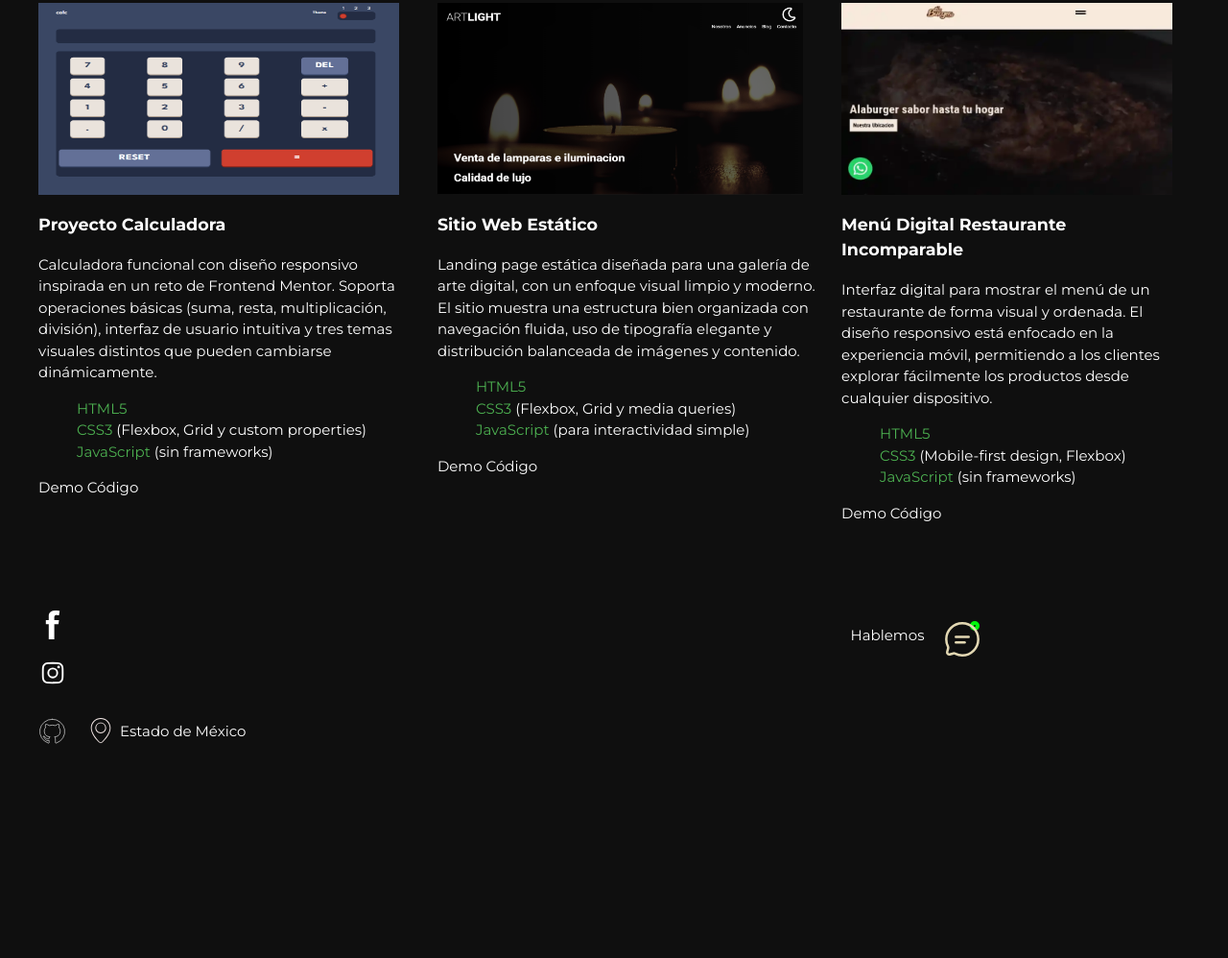
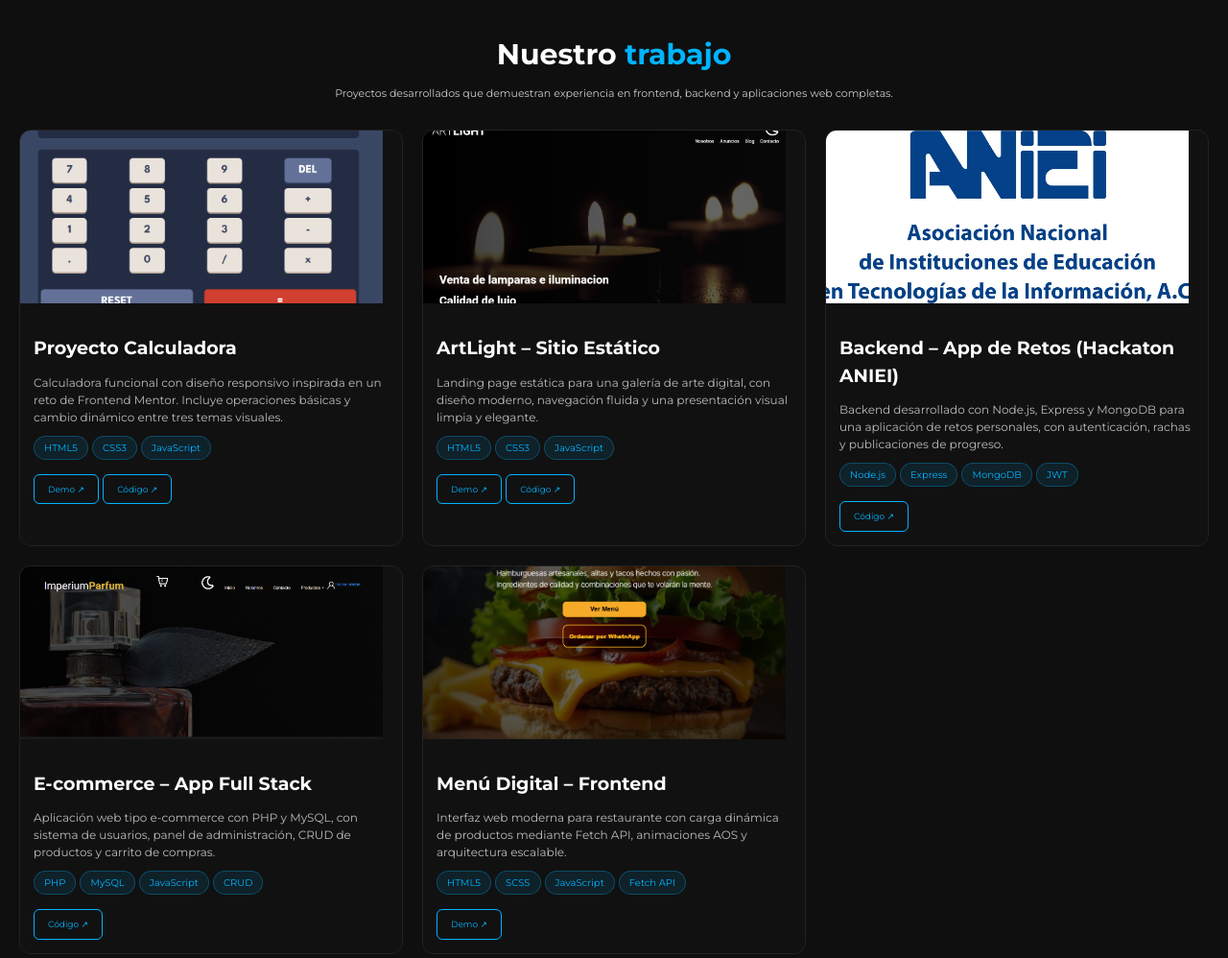
Before and after one commit to Santiag0Aguilar/Mi-portafolio, a plain HTML site: page proyecto.html in a window 1280 px wide. Shown: the part 257-1255 px from the top of the page at 96% size. Before the commit the page ends 1086 px from the top, so only its background shows below. Drawn offline with nearby package versions, Linux system fonts and the light colour scheme.

Commit message:
Add files via upload

```diff
--- a/build/scripts/translations.js
+++ b/build/scripts/translations.js
@@ -7,7 +7,7 @@ const translations = {
     hireMe: "Contrátame",
     skills: "Mis habilidades",
     paragraph1: `Me apasiona el desarrollo web y la tecnología, actualmente estoy en mi primer año de universidad. He desarrollado aplicaciones web completas, integrando tanto el diseño de interfaz como la lógica del servidor. Busco una oportunidad como Desarrollador Full Stack Junior para seguir creciendo profesionalmente.`,
-    paragraph2: `¿Buscas un desarrollador que convierta tu idea en realidad y ayude a hacer crecer tu negocio? Trabajemos juntos.`,
+    paragraph2: `Busco una oportunidad como desarrollador web junior donde pueda aportar mis conocimientos y seguir creciendo profesionalmente en un entorno colaborativo.`,
     downloadCV: "Descargar CV",
     state: "Estado de México",
     letsChat: "Hablemos",
@@ -32,7 +32,9 @@ const translations = {
     hireMe: "Hire me",
     skills: "My skills",
     paragraph1: `I am passionate about web development and technology, currently in my first year of university. I have developed complete web applications, integrating both interface design and server-side logic. I am seeking an opportunity as a Junior Full Stack Developer to continue growing professionally.`,
-    paragraph2: `Are you looking for a developer to turn your idea into reality and help grow your business? Let's work together to make it happen.`,
+    paragraph2: `I'm looking for an opportunity as a Junior Web Developer where I
+              can contribute my skills and continue growing professionally in a
+              collaborative environment.`,
     downloadCV: "Download CV",
     state: "State of Mexico",
     letsChat: "Let's chat",
--- a/proyecto.html
+++ b/proyecto.html
@@ -44,129 +44,178 @@
         <div class="small-circle"></div>
       </div>
     </div>
+    <section class="proyectos" id="proyectos">
+      <div class="proyectos__header" data-aos="fade-up">
+        <h2 class="proyectos__title">
+          Nuestro <span class="resaltar">trabajo</span>
+        </h2>
+        <p class="proyectos__subtitle">
+          Proyectos desarrollados que demuestran experiencia en frontend,
+          backend y aplicaciones web completas.
+        </p>
+      </div>
 
-    <main class="content">
-      <h1
-        class="centrar-texto"
-        id="projectsTitle"
-        data-aos="zoom-in"
-        data-aos-duration="1000"
-      >
-        Mis proyectos
-      </h1>
+      <div class="proyectos__grid">
+        <!-- CARD 1 -->
+        <article class="proyecto" data-aos="fade-up" data-aos-delay="100">
+          <div class="proyecto__img">
+            <img
+              src="build/img/proyectos/Calculadora.PNG"
+              alt="Proyecto Calculadora"
+            />
+          </div>
+          <div class="proyecto__content">
+            <h3>Proyecto Calculadora</h3>
+            <p>
+              Calculadora funcional con diseño responsivo inspirada en un reto
+              de Frontend Mentor. Incluye operaciones básicas y cambio dinámico
+              entre tres temas visuales.
+            </p>
 
-      <div class="Proyectos">
-        <!-- Proyecto 1 -->
-        <div class="Proyecto" data-aos="fade-up" data-aos-delay="200">
-          <img src="build/img/proyectos/Calculadora.PNG" alt="Proyecto 1" />
-          <div class="Proyecto__info">
-            <h3 id="project1Title">Proyecto Calculadora</h3>
-            <p id="project1Desc">
-              Calculadora funcional con diseño responsivo inspirada en un reto
-              de Frontend Mentor. Soporta operaciones básicas (suma, resta,
-              multiplicación, división), interfaz de usuario intuitiva y tres
-              temas visuales distintos que pueden cambiarse dinámicamente.
-            </p>
-            <div class="Proyecto__info--tecnologias">
-              <ul>
-                <li><span class="meta-dato">HTML5</span></li>
-                <li>
-                  <span class="meta-dato">CSS3</span> (Flexbox, Grid y custom
-                  properties)
-                </li>
-                <li>
-                  <span class="meta-dato">JavaScript</span> (sin frameworks)
-                </li>
-              </ul>
+            <div class="proyecto__tags">
+              <span>HTML5</span>
+              <span>CSS3</span>
+              <span>JavaScript</span>
             </div>
-            <div class="Proyecto__info--links">
-              <div class="Link">
+
             <a
               href="https://santiag0aguilar.github.io/CalculadoraFrontEndMentor/"
-                  >Demo</a
+              class="proyecto__btn"
+              >Demo ↗</a
             >
             <a
               href="https://github.com/Santiag0Aguilar/CalculadoraFrontEndMentor/"
-                  >Código</a
+              class="proyecto__btn"
+              >Código ↗</a
             >
           </div>
+        </article>
+
+        <!-- CARD 2 -->
+        <article class="proyecto" data-aos="fade-up" data-aos-delay="150">
+          <div class="proyecto__img">
+            <img src="build/img/proyectos/ArtLight.PNG" alt="ArtLight" />
           </div>
-          </div>
+          <div class="proyecto__content">
+            <h3>ArtLight – Sitio Estático</h3>
+            <p>
+              Landing page estática para una galería de arte digital, con diseño
+              moderno, navegación fluida y una presentación visual limpia y
+              elegante.
+            </p>
+
+            <div class="proyecto__tags">
+              <span>HTML5</span>
+              <span>CSS3</span>
+              <span>JavaScript</span>
             </div>
 
-        <!-- Proyecto 2 -->
-        <div class="Proyecto" data-aos="fade-up" data-aos-delay="400">
-          <img src="build/img/proyectos/ArtLight.PNG" alt="Proyecto 2" />
-          <div class="Proyecto__info">
-            <h3 id="project2Title">Static Website</h3>
-            <p id="project2Desc">
-              Landing page estática diseñada para una galería de arte digital,
-              con un enfoque visual limpio y moderno. El sitio muestra una
-              estructura bien organizada con navegación fluida, uso de
-              tipografía elegante y distribución balanceada de imágenes y
-              contenido.
-            </p>
-            <div class="Proyecto__info--tecnologias">
-              <ul>
-                <li><span class="meta-dato">HTML5</span></li>
-                <li>
-                  <span class="meta-dato">CSS3</span> (Flexbox, Grid y media
-                  queries)
-                </li>
-                <li>
-                  <span class="meta-dato">JavaScript</span> (para interactividad
-                  simple)
-                </li>
-              </ul>
-            </div>
-            <div class="Proyecto__info--links">
-              <div class="Link">
-                <a href="https://santiag0aguilar.github.io/ArtLight/">Demo</a>
-                <a href="https://github.com/Santiag0Aguilar/ArtLight/"
-                  >Código</a
+            <a
+              href="https://santiag0aguilar.github.io/ArtLight/"
+              class="proyecto__btn"
+              >Demo ↗</a
+            >
+            <a
+              href="https://github.com/Santiag0Aguilar/ArtLight/"
+              class="proyecto__btn"
+              >Código ↗</a
             >
           </div>
+        </article>
+
+        <!-- CARD 3 -->
+        <article class="proyecto" data-aos="fade-up" data-aos-delay="200">
+          <div class="proyecto__img">
+            <img
+              src="build/img/proyectos/ANIEI.jpeg"
+              alt="Backend Hackaton ANIEI"
+            />
           </div>
-          </div>
+          <div class="proyecto__content">
+            <h3>Backend – App de Retos (Hackaton ANIEI)</h3>
+            <p>
+              Backend desarrollado con Node.js, Express y MongoDB para una
+              aplicación de retos personales, con autenticación, rachas y
+              publicaciones de progreso.
+            </p>
+
+            <div class="proyecto__tags">
+              <span>Node.js</span>
+              <span>Express</span>
+              <span>MongoDB</span>
+              <span>JWT</span>
             </div>
 
-        <!-- Proyecto 3 -->
-        <div class="Proyecto" data-aos="fade-up" data-aos-delay="600">
-          <img src="build/img/proyectos/Alaburger.webp" alt="Proyecto 3" />
-          <div class="Proyecto__info">
-            <h3 id="project3Title">Menú Digital Restaurante Incomparable</h3>
-            <p id="project3Desc">
-              Interfaz digital para mostrar el menú de un restaurante de forma
-              visual y ordenada. El diseño responsivo está enfocado en la
-              experiencia móvil, permitiendo a los clientes explorar fácilmente
-              los productos desde cualquier dispositivo.
+            <a
+              href="https://github.com/Santiag0Aguilar/backend-app-hackaton"
+              class="proyecto__btn"
+              >Código ↗</a
+            >
+          </div>
+        </article>
+
+        <!-- CARD 4 -->
+        <article class="proyecto" data-aos="fade-up" data-aos-delay="250">
+          <div class="proyecto__img">
+            <img
+              src="build/img/proyectos/Perfumeria.png"
+              alt="E-commerce PHP"
+            />
+          </div>
+          <div class="proyecto__content">
+            <h3>E-commerce – App Full Stack</h3>
+            <p>
+              Aplicación web tipo e-commerce con PHP y MySQL, con sistema de
+              usuarios, panel de administración, CRUD de productos y carrito de
+              compras.
             </p>
-            <div class="Proyecto__info--tecnologias">
-              <ul>
-                <li><span class="meta-dato">HTML5</span></li>
-                <li>
-                  <span class="meta-dato">CSS3</span> (Mobile-first design,
-                  Flexbox)
-                </li>
-                <li>
-                  <span class="meta-dato">JavaScript</span> (sin frameworks)
-                </li>
-              </ul>
+
+            <div class="proyecto__tags">
+              <span>PHP</span>
+              <span>MySQL</span>
+              <span>JavaScript</span>
+              <span>CRUD</span>
             </div>
-            <div class="Proyecto__info--links">
-              <div class="Link">
-                <a href="https://incomparable-maamoul-bbe2c1.netlify.app/"
-                  >Demo</a
+
+            <a
+              href="https://github.com/Santiag0Aguilar/Imperial"
+              class="proyecto__btn"
+              >Código ↗</a
             >
-                <a href="#">Código</a>
           </div>
+        </article>
+
+        <!-- CARD 5 -->
+        <article class="proyecto" data-aos="fade-up" data-aos-delay="300">
+          <div class="proyecto__img">
+            <img src="build/img/proyectos/restaurante.png" alt="Menú Digital" />
           </div>
+          <div class="proyecto__content">
+            <h3>Menú Digital – Frontend</h3>
+            <p>
+              Interfaz web moderna para restaurante con carga dinámica de
+              productos mediante Fetch API, animaciones AOS y arquitectura
+              escalable.
+            </p>
+
+            <div class="proyecto__tags">
+              <span>HTML5</span>
+              <span>SCSS</span>
+              <span>JavaScript</span>
+              <span>Fetch API</span>
             </div>
+
+            <a
+              href="https://santiag0aguilar.github.io/alaburger2/"
+              class="proyecto__btn"
+              >Demo ↗</a
+            >
           </div>
+        </article>
       </div>
-    </main>
+    </section>
 
-    <footer class="footer" data-aos="fade-up" data-aos-delay="900">
+    <footer class="footer" data-aos="fade-up">
       <div class="footer__social">
         <a
           href="https://www.facebook.com/profile.php?id=100072149845569"
```
Also changed, not shown: index.html (+6 -6 lines), build/css/index.css, build/img/proyectos/ANIEI.jpeg (added), build/img/proyectos/Perfumeria.png (added), build/img/proyectos/restaurante.png (added), 2 other files. Lines whose indentation alone changed are shown as unchanged.
